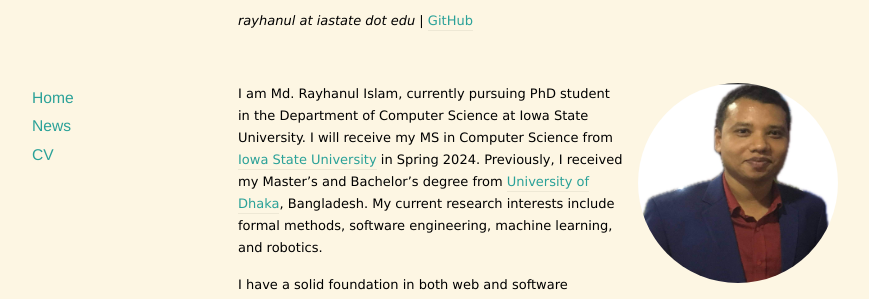
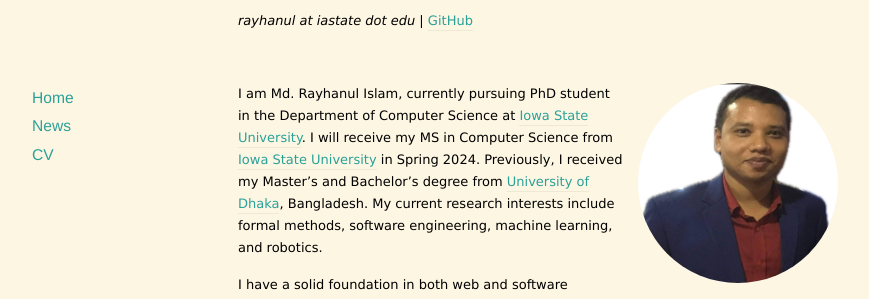
Before and after one commit to rayhanul/rayhanul.github.io, a Jekyll site: the page built from index.markdown, in a window 1280 px wide. Shown: the part 125-424 px from the top of the page, without its empty margins (102-971 px from the left). Built offline with Jekyll 4.4.1, drawn with Linux system fonts in a browser that asks for light colours; nearby versions of some CDN libraries; the list of posts is cut into pages by our own code; part of the change alters nothing that is shown.

```diff
--- a/index.markdown
+++ b/index.markdown
@@ -6,7 +6,7 @@ title: About
 
 <img src="/images/shakespeare.png" class="right"  width="200"
      height="200" />
-I am Md. Rayhanul Islam, currently pursuing PhD student in the Department of Computer Science at Iowa State University. I will receive my MS in Computer Science from [Iowa State University](https://www.cs.iastate.edu/) in Spring 2024. Previously, I received my Master's and Bachelor's degree from [University of Dhaka](http://www.du.ac.bd/), Bangladesh. My current research interests include formal methods, software engineering, machine learning, and robotics.
+I am Md. Rayhanul Islam, currently pursuing PhD student in the Department of Computer Science at [Iowa State University](https://www.iastate.edu). I will receive my MS in Computer Science from [Iowa State University](https://www.cs.iastate.edu/) in Spring 2024. Previously, I received my Master's and Bachelor's degree from [University of Dhaka](http://www.du.ac.bd/), Bangladesh. My current research interests include formal methods, software engineering, machine learning, and robotics.
 
 
 
```
